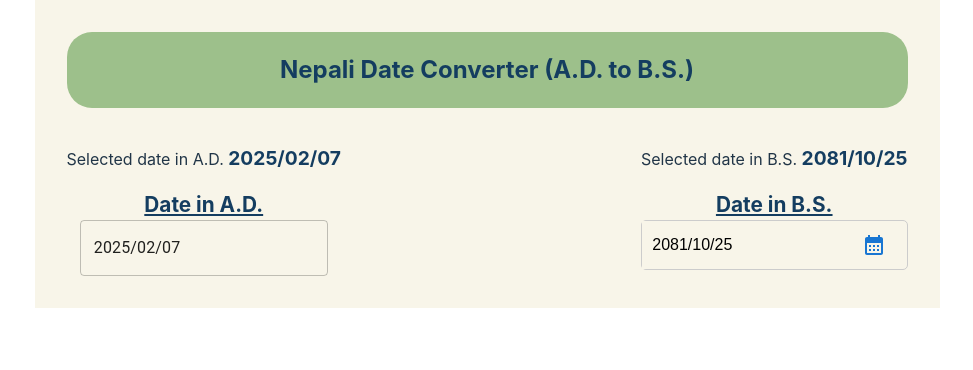
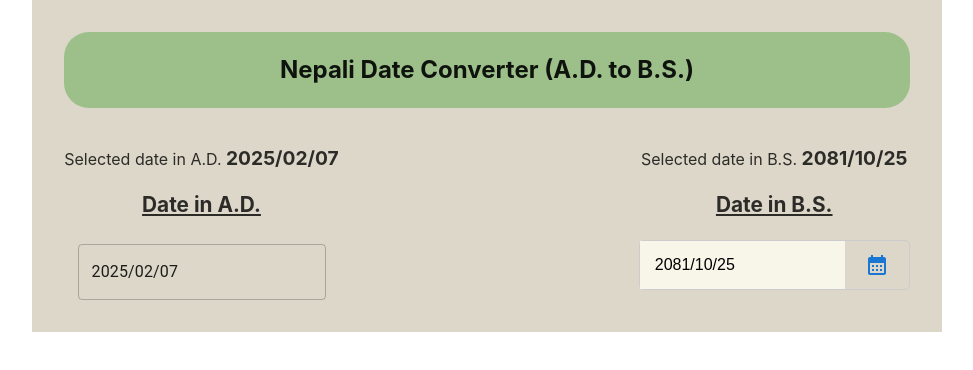
Before and after one commit to bipin-Pariyar2003/Nepali-Date-Picker, a React (Vite) app: page / in a window 1280 px wide. Shown: the top 370 px of the page, without its empty margins (153-1126 px from the left). Built offline with nearby package versions, Linux system fonts and the light colour scheme.

Commit message:
before changing date updation

```diff
--- a/src/App.css
+++ b/src/App.css
@@ -3,7 +3,7 @@
   margin: 0 auto;
   padding: 2rem;
   text-align: center;
-  background-color: #f8f5e9;
+  background-color: #dcd7c9;
   /* background-color: #9DC08B; */
 }
 
--- a/src/Components/DatePickerUI/index.css
+++ b/src/Components/DatePickerUI/index.css
@@ -3,11 +3,11 @@
 }
 
 .selected-day {
-  background-color: #f00;
+  background-color: lightgreen;
 }
 
 .today {
-  background-color: #0f0;
+  background-color: red;
 }
 
 .years-select {
--- a/src/Components/DatePickerUI/index.jsx
+++ b/src/Components/DatePickerUI/index.jsx
@@ -84,10 +84,22 @@ const PopUp = ({ selectedDate, onDateSelect, handleClose }) => {
   };
 
   //handling previous btn
-  const handlePreBtn = () => {};
+  const handlePreBtn = () => {
+    if (+viewDate.month === 1) {
+      setViewDate({ ...viewDate, year: +viewDate.year - 1, month: 12 });
+    } else {
+      setViewDate({ ...viewDate, month: +viewDate.month - 1 });
+    }
+  };
 
   // handling next btn
-  const handleNextBtn = () => {};
+  const handleNextBtn = () => {
+    if (+viewDate.month === 12) {
+      setViewDate({ ...viewDate, year: +viewDate.year + 1, month: 1 });
+    } else {
+      setViewDate({ ...viewDate, month: +viewDate.month + 1 });
+    }
+  };
 
   const isSelected = (date) => {
     return (
--- a/src/Components/EngDatePicker/index.jsx
+++ b/src/Components/EngDatePicker/index.jsx
@@ -16,27 +16,18 @@ const EngDatePicker = ({ selectedDate, onChange }) => {
     <>
       <div style={{ textAlign: "center" }}>
         <label htmlFor="date">
-          <p>
+          <p className="text">
             Selected date in A.D.{" "}
-            <span
-              style={{
-                color: "#143D60",
-                fontWeight: "bold",
-                fontSize: "1.2rem",
-              }}
-            >
-              {selectedDate}
-            </span>
+            <span className="text-imp">{selectedDate}</span>
           </p>{" "}
-          <b
+          <p
+            className="sub-heading"
             style={{
-              color: "#143D60",
-              fontSize: "1.3rem",
-              textDecoration: "underline",
+              margin: "0px",
             }}
           >
             Date in A.D.
-          </b>
+          </p>
         </label>
         <br />
         <LocalizationProvider dateAdapter={AdapterMoment}>
--- a/src/Components/NepDatePicker/index.jsx
+++ b/src/Components/NepDatePicker/index.jsx
@@ -55,28 +55,14 @@ const NepDatePicker = ({ selectedDate, onChange }) => {
       <div className="nepali-date-picker">
         <label htmlFor="date">
           {" "}
-          <p>
+          <p className="text">
             Selected date in B.S.{" "}
-            <span
-              style={{
-                color: "#143D60",
-                fontWeight: "bold",
-                fontSize: "1.2rem",
-              }}
-            >
+            <span className="text-imp">
               {/* {nepDateFormatter(selectedDate)} */}
               {selectedDate}
             </span>
           </p>
-          <b
-            style={{
-              color: "#143D60",
-              fontSize: "1.3rem",
-              textDecoration: "underline",
-            }}
-          >
-            Date in B.S.
-          </b>
+          <p className="sub-heading">Date in B.S.</p>
         </label>
         <div
           className="header"
@@ -88,20 +74,19 @@ const NepDatePicker = ({ selectedDate, onChange }) => {
           }}
         >
           <input
+            className="input-field"
             type="text"
             required
             pattern="\d{4}/\d{2}/\d{2}"
             title="Enter date in YYYY/MM/DD format"
-            // type="number"
             id="neplai-date-input"
             placeholder={selectedDate || "YYYY/MM/DD"}
-            // value={nepDateFormatter(selectedDate) || ""}
             value={selectedDate || ""}
             style={{
               padding: "10px",
               paddingBottom: "15px",
               paddingTop: "15px",
-              paddingLeft: "10px",
+              paddingLeft: "15px",
               fontSize: "16px",
               border: "none",
               position: "relative",
--- a/src/Views/Home/index.jsx
+++ b/src/Views/Home/index.jsx
@@ -3,18 +3,7 @@ import React from "react";
 const Home = () => {
   return (
     <>
-      <div
-        style={{
-          display: "flex",
-          backgroundColor: "#9DC08B",
-          marginBottom: "20px",
-          color: "#143D60",
-          borderRadius: "25px",
-          alignItems: "center",
-          justifyContent: "center",
-          cursor: "default",
-        }}
-      >
+      <div className="heading">
         <h2>Nepali Date Converter (A.D. to B.S.) </h2>
       </div>
     </>
--- a/src/index.css
+++ b/src/index.css
@@ -2,7 +2,7 @@
   font-family: Inter, system-ui, Avenir, Helvetica, Arial, sans-serif;
   line-height: 1.5;
   font-weight: 400;
-  background-color: #f8f5e9;
+  background-color: #dcd7c9;
   /* color-scheme: light dark;
   color: rgba(255, 255, 255, 0.87);
   background-color: #242424; */
@@ -71,3 +71,35 @@ button:focus-visible {
 h2 {
   text-align: center;
 }
+.heading {
+  display: flex;
+  background-color: #9dc08b;
+  margin-bottom: 20px;
+  color: rgba(0, 0, 0, 0.9);
+  border-radius: 25px;
+  align-items: center;
+  justify-content: center;
+  cursor: default;
+}
+
+.text-imp {
+  color: rgba(0, 0, 0, 0.8);
+  font-weight: bold;
+  font-size: 1.2rem;
+}
+
+.text {
+  color: rgba(0, 0, 0, 0.8);
+}
+
+.sub-heading {
+  color: rgba(0, 0, 0, 0.8);
+  font-weight: bold;
+  font-size: 1.3rem;
+  margin-bottom: 20px;
+  margin-top: 0px;
+  text-decoration: underline;
+}
+.input-field {
+  background-color: #dcd7c9;
+}
```
Also changed, not shown: src/Components/NepDatePicker/index.css (added).
